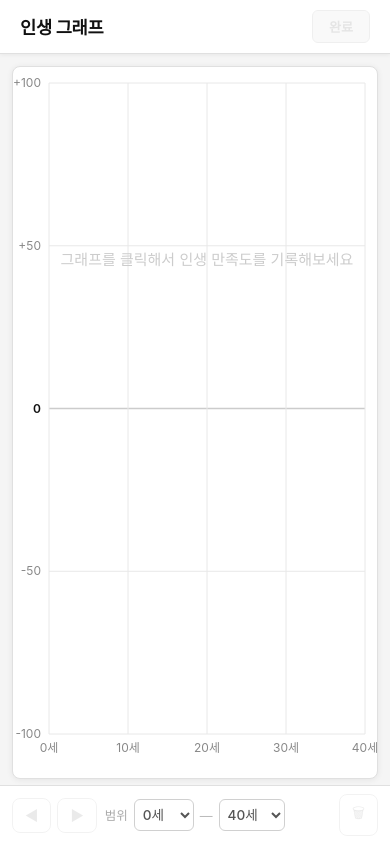
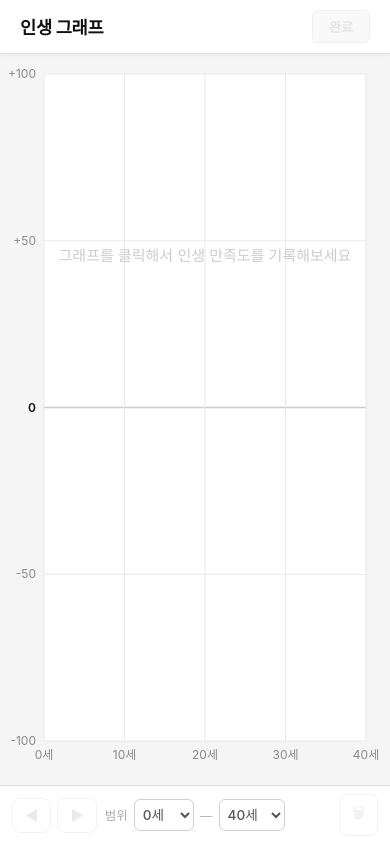
Before and after one commit to seungoh87/life-graph, a React (Vite) app: page / in a window 390 px wide. Built offline with nearby package versions, Linux system fonts and the light colour scheme; a web font is replaced by a local one.

Commit message:
fix: 그래프 박스 제거, 모바일 여백 확대로 라벨 겹침 해결

```diff
--- a/src/App.tsx
+++ b/src/App.tsx
@@ -32,10 +32,8 @@ function GraphCard({ children }: { children: React.ReactNode }) {
   return (
     <div style={{
       position: 'relative', flex: 1, minHeight: 0,
-      margin: '12px 12px 6px',
-      background: '#fff', border: '1px solid #e0e0e0',
-      borderRadius: 8, overflow: 'hidden',
-      boxShadow: '0 1px 6px rgba(0,0,0,0.07)',
+      margin: '4px 0 0',
+      background: '#f5f5f5', overflow: 'hidden',
     }}>
       {children}
     </div>
--- a/src/components/LifeGraph.tsx
+++ b/src/components/LifeGraph.tsx
@@ -5,7 +5,7 @@ import type { GraphPoint } from '../types/graph'
 import MemoPopup from './MemoPopup'
 
 const M_PC = { top: 24, right: 24, bottom: 56, left: 64 }
-const M_MB = { top: 16, right: 12, bottom: 44, left: 36 }
+const M_MB = { top: 16, right: 24, bottom: 44, left: 44 }
 const FONT = "'Pretendard', -apple-system, sans-serif"
 const UP = '#f6465d', DN = '#2196f3', AVG = '#ff9800'
 const GRID = '#e8e8e8', ZERO = '#cccccc'
--- a/src/components/ReadOnlyGraph.tsx
+++ b/src/components/ReadOnlyGraph.tsx
@@ -2,7 +2,8 @@ import { useEffect, useRef, useCallback } from 'react'
 import * as d3 from 'd3'
 import type { GraphPoint } from '../types/graph'
 
-const M = { top: 24, right: 24, bottom: 56, left: 64 }
+const M_PC = { top: 24, right: 24, bottom: 56, left: 64 }
+const M_MB = { top: 16, right: 24, bottom: 44, left: 44 }
 const FONT = "'Pretendard', -apple-system, sans-serif"
 const UP = '#f6465d', DN = '#2196f3', AVG = '#ff9800'
 const GRID = '#e8e8e8', ZERO = '#cccccc'
@@ -29,6 +30,8 @@ export default function ReadOnlyGraph({ points, ageRange, overlayPoints, overlay
     svg.setAttribute('width', String(W))
     svg.setAttribute('height', String(H))
 
+    const isMobile = W < 480
+    const M = isMobile ? M_MB : M_PC
     const [minAge, maxAge] = ageRange
     const xS = d3.scaleLinear().domain([minAge, maxAge]).range([M.left, W - M.right])
     const yS = d3.scaleLinear().domain([-100, 100]).range([H - M.bottom, M.top])
@@ -44,19 +47,20 @@ export default function ReadOnlyGraph({ points, ageRange, overlayPoints, overlay
       root.append('line').attr('x1', cL).attr('x2', cR).attr('y1', yS(t)).attr('y2', yS(t))
         .attr('stroke', t === 0 ? ZERO : GRID).attr('stroke-width', t === 0 ? 1.5 : 1)
     })
-    const step = (maxAge - minAge) <= 40 ? 5 : 10
+    const fontSize = isMobile ? '12px' : '14px'
+    const step = isMobile ? 10 : ((maxAge - minAge) <= 40 ? 5 : 10)
     d3.range(minAge, maxAge + 1, step).forEach(age => {
       root.append('line').attr('x1', xS(age)).attr('x2', xS(age)).attr('y1', cT).attr('y2', cB)
         .attr('stroke', GRID).attr('stroke-width', 1)
     })
     d3.range(minAge, maxAge + 1, step).forEach(age => {
-      root.append('text').attr('x', xS(age)).attr('y', cB + 20).attr('text-anchor', 'middle')
-        .attr('fill', '#888').attr('font-family', FONT).attr('font-size', '14px').text(`${age}세`)
+      root.append('text').attr('x', xS(age)).attr('y', cB + 18).attr('text-anchor', 'middle')
+        .attr('fill', '#888').attr('font-family', FONT).attr('font-size', fontSize).text(`${age}세`)
     })
     ;[-100, -50, 0, 50, 100].forEach(t => {
       root.append('text').attr('x', cL - 8).attr('y', yS(t) + 4).attr('text-anchor', 'end')
         .attr('fill', t === 0 ? '#111' : '#888').attr('font-family', FONT)
-        .attr('font-size', '14px').attr('font-weight', t === 0 ? '600' : '400')
+        .attr('font-size', fontSize).attr('font-weight', t === 0 ? '600' : '400')
         .text(t > 0 ? `+${t}` : `${t}`)
     })
     root.append('text').attr('x', cL + 4).attr('y', z - 5)
```
